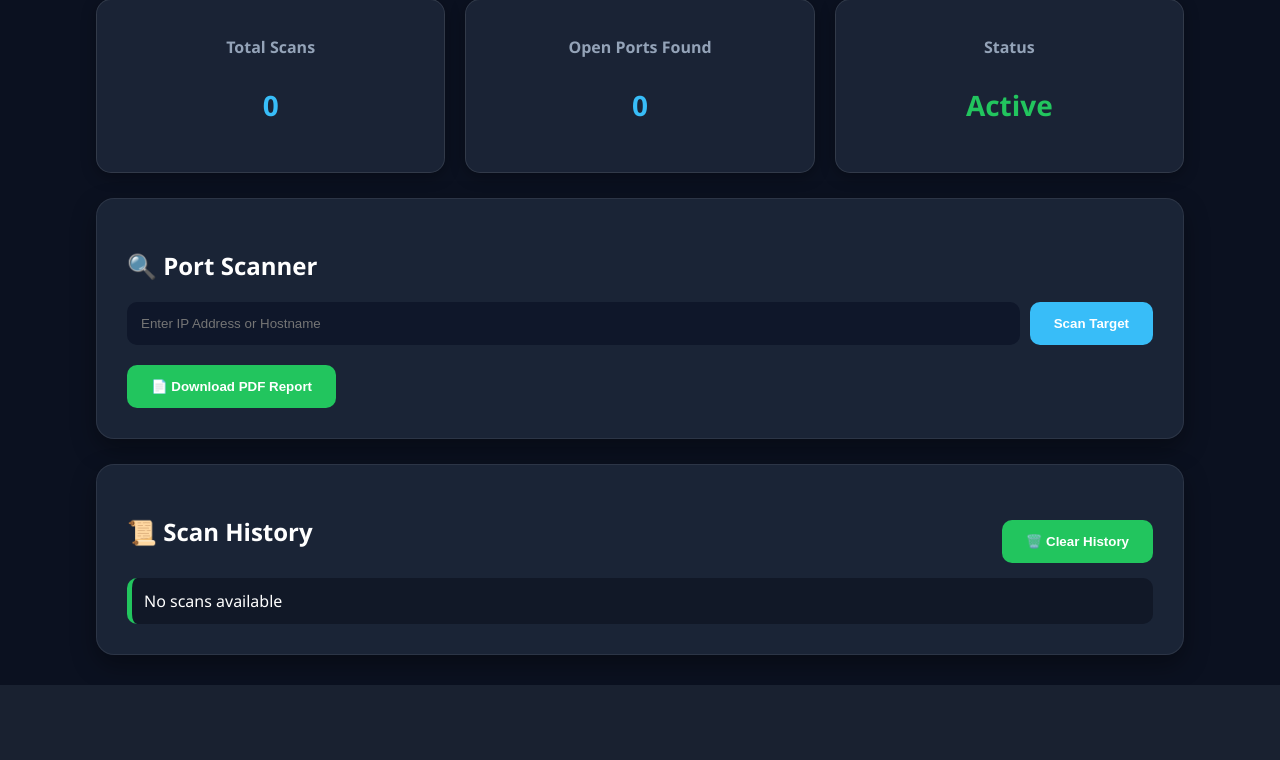
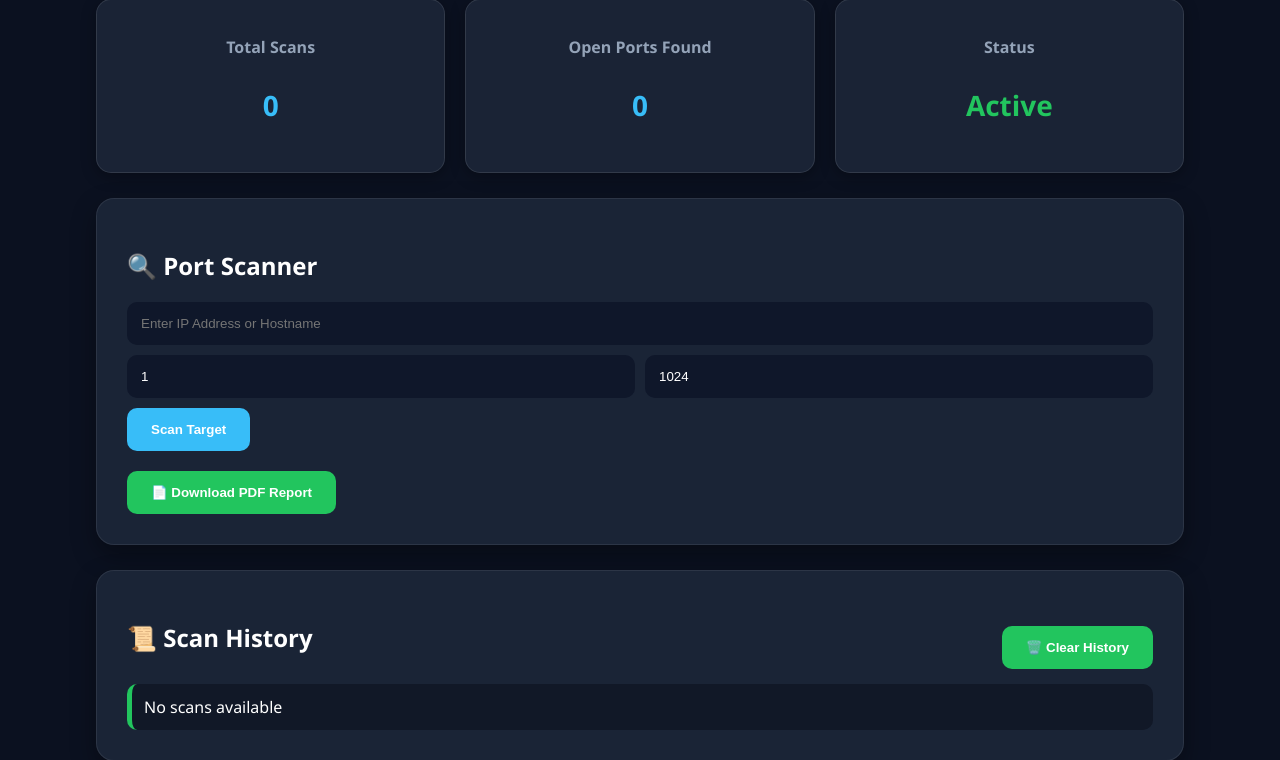
Before and after one commit to bhavyareddyrpt2406-lang/NetRecon-X, a Flask app: page / in a window 1280 px wide. Shown: the part 163-923 px from the top of the page. Before the commit the page ends 848 px from the top, so only its background shows below. Run offline with Flask 3, Linux system fonts and the light colour scheme.

Commit message:
Add custom port range scanning feature

```diff
--- a/app.py
+++ b/app.py
@@ -51,7 +51,7 @@ def grab_banner(ip, port):
         return "Banner not available"
 
 
-def scan_target(target):
+def scan_target(target, start_port, end_port):
 
     results = []
     risk_score = 0
@@ -61,6 +61,9 @@ def scan_target(target):
         target_ip = socket.gethostbyname(target)
 
         for port, service in PORTS.items():
+
+            if port < start_port or port > end_port:
+                continue
 
             s = socket.socket(socket.AF_INET, socket.SOCK_STREAM)
             s.settimeout(1)
@@ -107,7 +110,6 @@ def scan_target(target):
         })
 
         return results, "LOW"
-
 
 def generate_pdf(results, target, risk_level, target_ip):
 
@@ -226,11 +228,23 @@ def home():
 
     if request.method == "POST":
 
+
         target = request.form["target"]
+
+        start_port = int(request.form["start_port"])
+        end_port = int(request.form["end_port"])
+
+        if start_port > end_port:
+            start_port, end_port = end_port, start_port
+
         target_name = target
         target_ip = socket.gethostbyname(target)
 
-        results, risk_level = scan_target(target)
+        results, risk_level = scan_target(
+            target,
+            start_port,
+            end_port
+        )
 
         generate_pdf(
             results,
@@ -238,8 +252,12 @@ def home():
             risk_level,
             target_ip
         )
+
         with open("scan_history.txt", "a") as file:
-            file.write(target + "\n")
+            file.write(
+        f"{target} | Ports {start_port}-{end_port}\n"
+    )
+
 
     try:
         with open("scan_history.txt", "r") as file:
--- a/static/style.css
+++ b/static/style.css
@@ -104,6 +104,15 @@ input{
 
 input:focus{
     border:1px solid #38bdf8;
+}
+.port-range{
+    display:flex;
+    gap:10px;
+    width:100%;
+}
+
+.port-range input{
+    min-width:120px;
 }
 
 /* Buttons */
--- a/templates/dashboard.html
+++ b/templates/dashboard.html
@@ -69,6 +69,26 @@
         name="target"
         placeholder="Enter IP Address or Hostname"
         required>
+
+    <div class="port-range">
+
+        <input
+            type="number"
+            name="start_port"
+            placeholder="Start Port"
+            value="1"
+            min="1"
+            max="65535">
+
+        <input
+            type="number"
+            name="end_port"
+            placeholder="End Port"
+            value="1024"
+            min="1"
+            max="65535">
+
+    </div>
 
     <button type="submit">
         Scan Target
```
Lines whose indentation alone changed are shown as unchanged.
